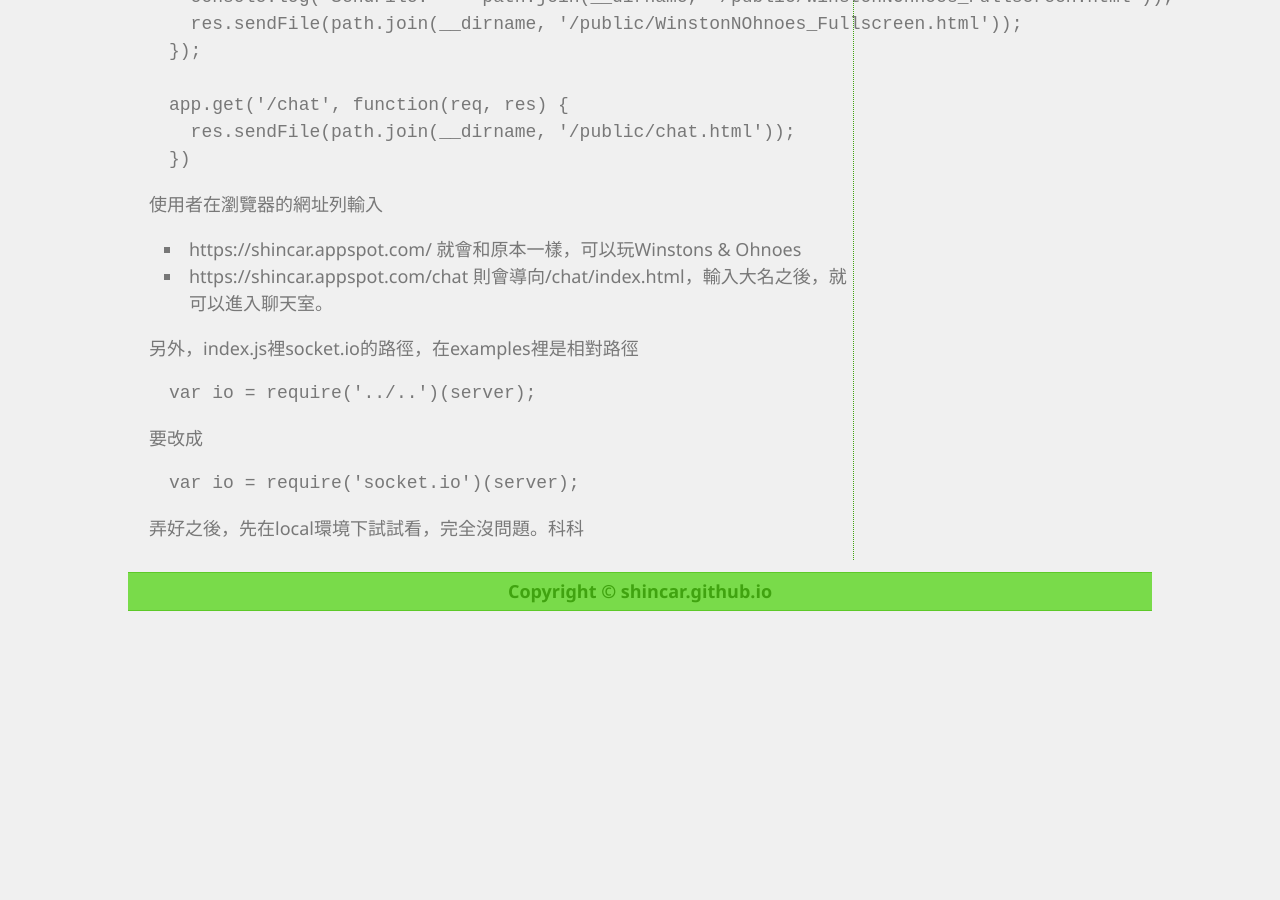
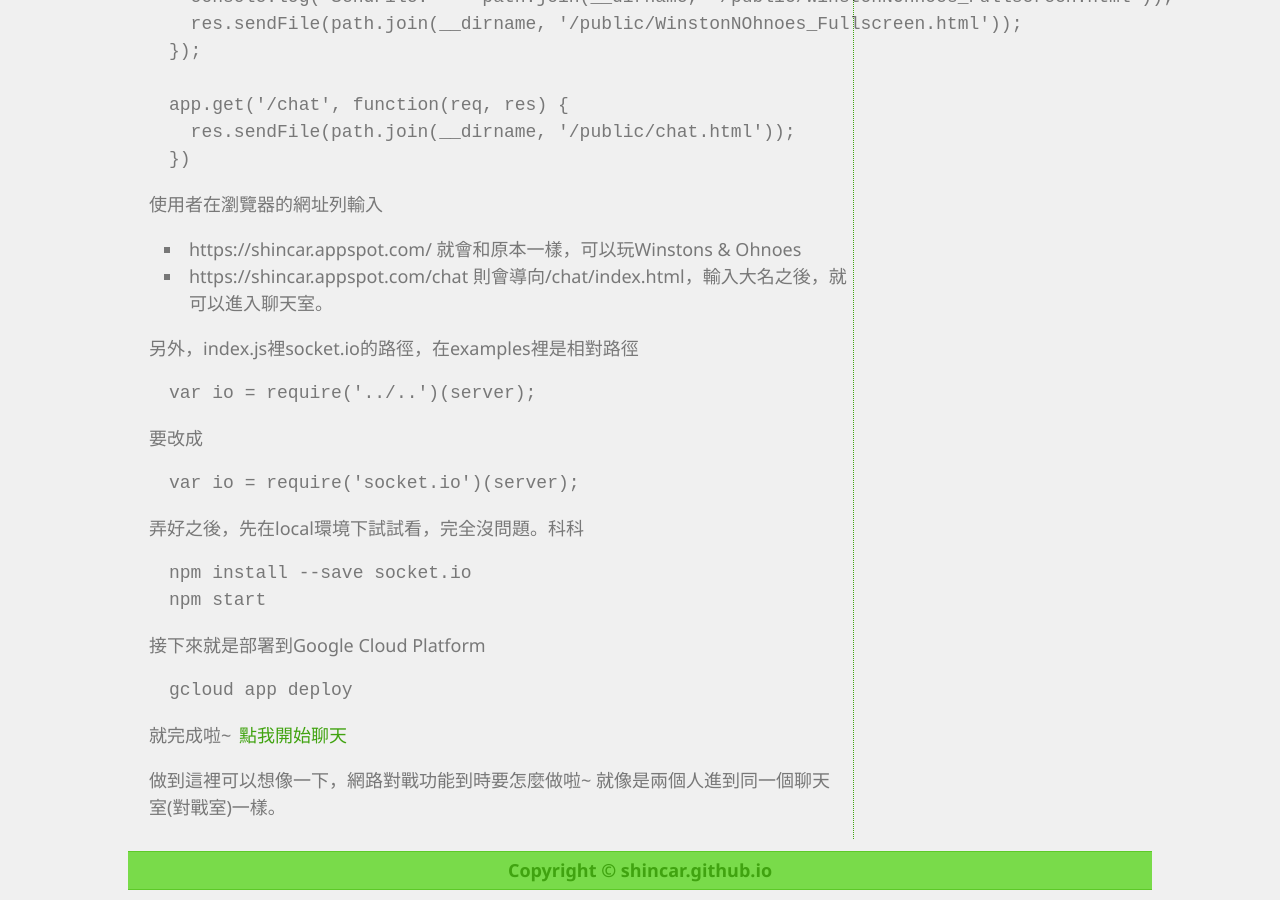
Before and after one commit to shincar/blogs-source, a Jekyll site: the page built from _posts/2019-02-21-add-chat-to-gcp-site.markdown, in a window 1280 px wide and 900 px high, scrolled down 904 px. Built offline with Jekyll 4.4.1, drawn with Linux system fonts in a browser that asks for light colours; before the commit the page ends 1525 px from its top, so only the background shows below that.

Commit message:
Add last part

```diff
--- a/_posts/2019-02-21-add-chat-to-gcp-site.markdown
+++ b/_posts/2019-02-21-add-chat-to-gcp-site.markdown
@@ -49,6 +49,20 @@ var io = require('socket.io')(server);
 
 弄好之後，先在local環境下試試看，完全沒問題。科科
 
+{% highlight shell %}
+npm install --save socket.io
+npm start
+{% endhighlight %}
+
+接下來就是部署到Google Cloud Platform
+{% highlight shell %}
+gcloud app deploy
+{% endhighlight %}
+
+就完成啦~ [點我開始聊天][gcp-shincar-chat-room]
+
+做到這裡可以想像一下，網路對戰功能到時要怎麼做啦~ 就像是兩個人進到同一個聊天室(對戰室)一樣。
+
 [host-winstons-and-ohnoes-on-google-could-platform]: https://shincar.github.io/2019-02-19-host-winstons-and-ohnoes-on-google-could-platform
 [node.js]: https://nodejs.org/
 [socket.io]: https://socket.io/
```
